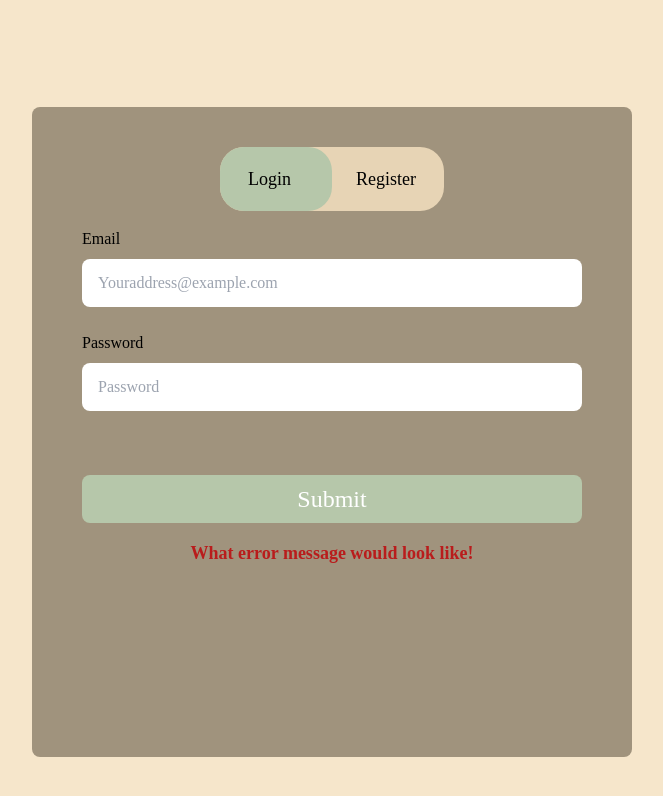
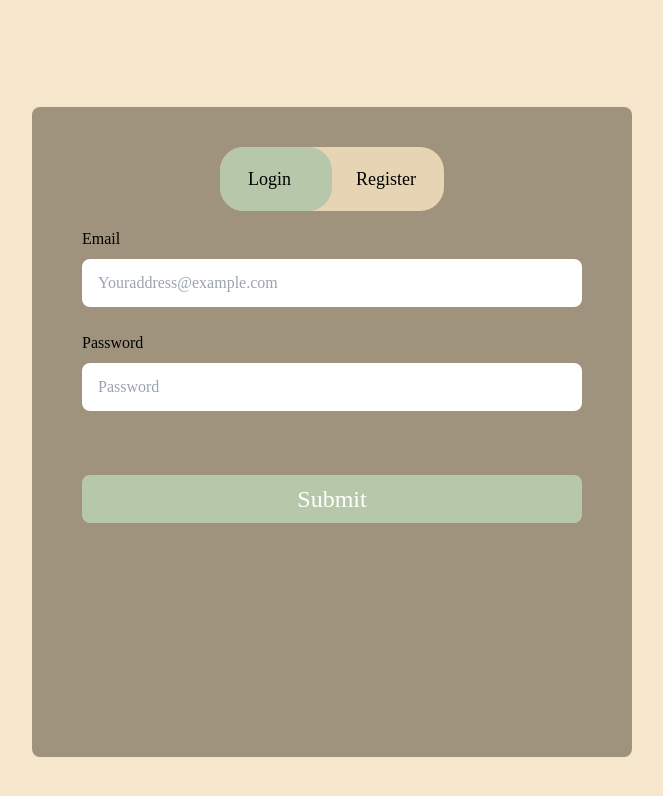
Before and after one commit to Group23-COP4331/Dress-Me-Up, a React (Vite) app in the folder frontend/: page /login in a window 1280 px wide. Shown: the top 796 px of the page, without its empty margins (308-971 px from the left). Built offline with nearby package versions, Linux system fonts and the light colour scheme; a web font is replaced by a local one.

Commit message:
Fixed issue where the error message state from login would be displayed on register toggle beacuse state persists. Just updated toggle form so that whjen it happens we clear error message.

```diff
--- a/frontend/src/components/LoginBox.tsx
+++ b/frontend/src/components/LoginBox.tsx
@@ -7,10 +7,15 @@ import RegisterForm from './RegisterForm.js';
 import LoginForm from './LoginForm.js';
 
 function Login() {
-    const [message, setMessage] = useState('What error message would look like!');
+    const [message, setMessage] = useState('');
     //creating another useState variable that will keep track of what form to show user the login or register. Remeber state is dynamic in react if it changes react automatically re-renders page
     const [isLoginForm, setIsLoginForm] = useState(true);
-    const toggleForm = () => setIsLoginForm((prev) => !prev); //declaring a callback function toggleForm that calls the setIsLoginForm which has a callback function inside thaat uses Functional Updating to flip the treu to false and vice versa. "prev" is what the state was before aand we flip it
+
+    const toggleForm = () => {
+        setIsLoginForm((prev) => !prev); //declaring a callback function toggleForm that calls the setIsLoginForm which has a callback function inside thaat uses Functional Updating to flip the treu to false and vice versa. "prev" is what the state was before aand we flip it
+        setMessage(''); // Reset message state when switching forms so when looking at register form we arent displaying state we set in login form
+    }
+
 
 
     return (
```
